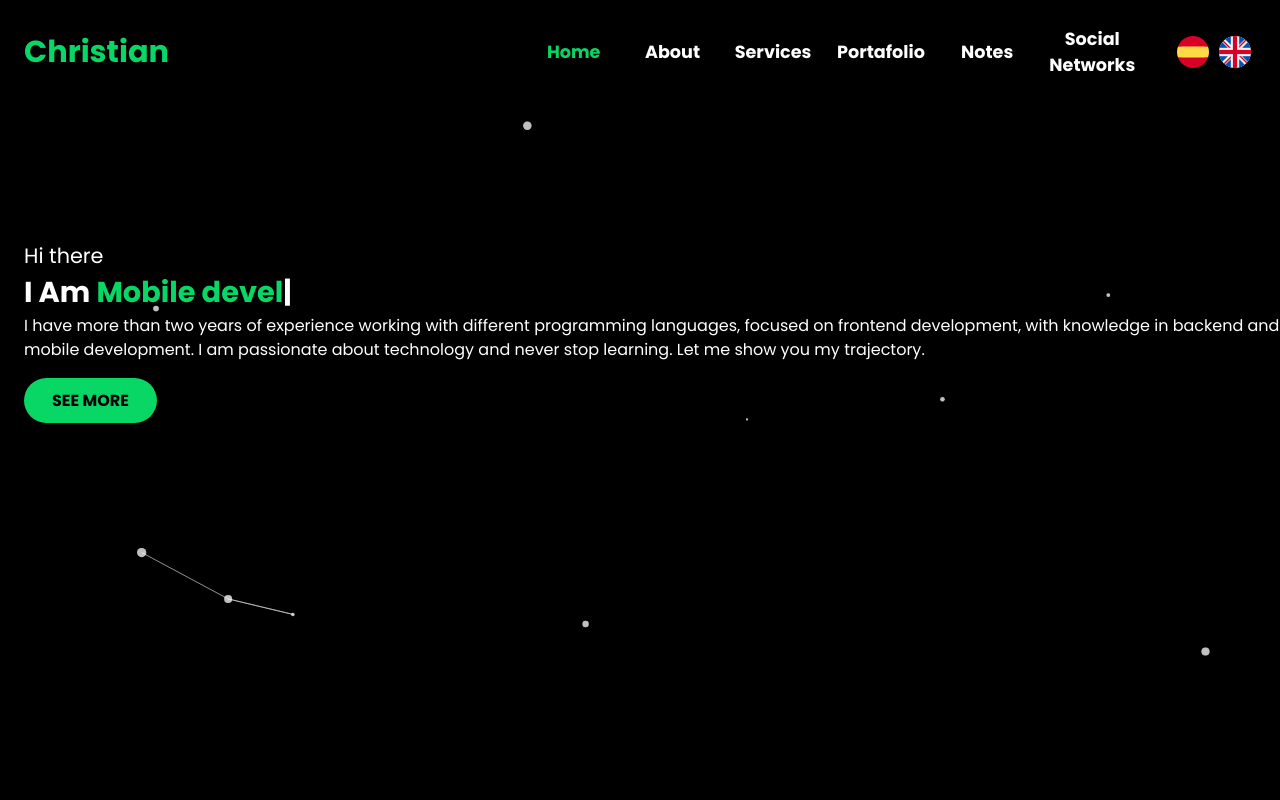
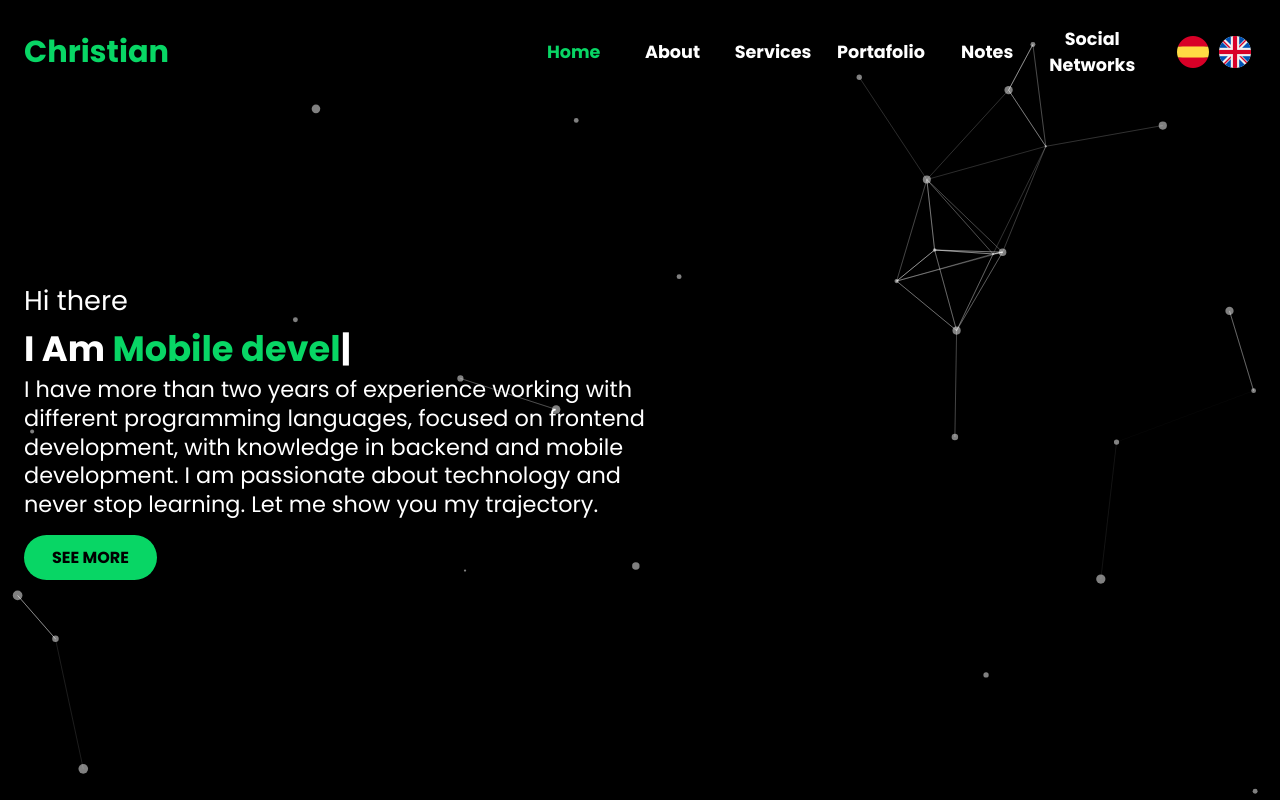
Before and after one commit to christiandevel/portafolio_react, a React (Create React App) app: page / in a window 1280 px wide. Shown: the top 800 px of the page. Built offline with nearby package versions, Linux system fonts and the light colour scheme.

Commit message:
Propiedades responsive Tablet - Portatil main

```diff
--- a/src/components/main/main.scss
+++ b/src/components/main/main.scss
@@ -1,4 +1,5 @@
-@import './../../styles/globales.scss';
+@import "./../../styles/globales.scss";
+@import "./../../styles/brakpoints.scss";
 
 .main {
   width: 100%;
@@ -7,7 +8,7 @@
   position: relative;
 }
 
-#tsparticles{
+#tsparticles {
   position: absolute;
   margin: 0;
   padding: 0;
@@ -18,32 +19,57 @@
   z-index: 0;
 }
 
-
 .main-contenedor {
   position: absolute;
   top: 30%;
   font-family: $font;
   z-index: 1;
+  @include media(tablet) {
+    width: 80%;
+    top: 35%;
+  }
+  @include media(desktop-lg) {
+    width: 50%;
+  }
 }
 
-.main-contenedor-title{
+.main-contenedor-title {
   font-size: 1.3rem;
+  @include media(tablet) {
+    font-size: 1.5rem;
   }
-.main-contenedor-firs{
+  @include media(desktop-lg) {
+    font-size: 1.7rem;
+  }
+}
+.main-contenedor-firs {
   font-size: 1.8rem;
   font-weight: bold;
+  @include media(tablet) {
+    font-size: 2rem;
+  }
+  @include media(desktop-lg) {
+    font-size: 2.2rem;
+  }
 }
 
 .main-contenedor-typed {
   color: $main-color;
 }
 
-.main-contenedor-text{
+.main-contenedor-text {
   font-size: 1rem;
   line-height: 1.5rem;
+  @include media(tablet) {
+    font-size: 1.2rem;
+  }
+  @include media(desktop-lg) {
+    font-size: 1.4rem;
+    line-height: 1.8rem;
+  }
 }
 
-.main-contenedor-button{
+.main-contenedor-button {
   display: inline-block;
   background-color: $main-color;
   border-radius: 30px;
@@ -54,6 +80,9 @@
   color: black;
   text-transform: uppercase;
   font-weight: bold;
+  @include media(tablet) {
+    font-size: 1rem;
+  }
   &:hover {
     font-weight: bold;
     color: $main-color;
--- a/src/components/main/particles.js
+++ b/src/components/main/particles.js
@@ -60,7 +60,7 @@ const ViewParticles = () => {
               enable: false,
               value_area: 800,
             },
-            value: 10,
+            value: 30,
           },
           opacity: {
             value: 0.5,
```
Lines whose indentation alone changed are shown as unchanged.
